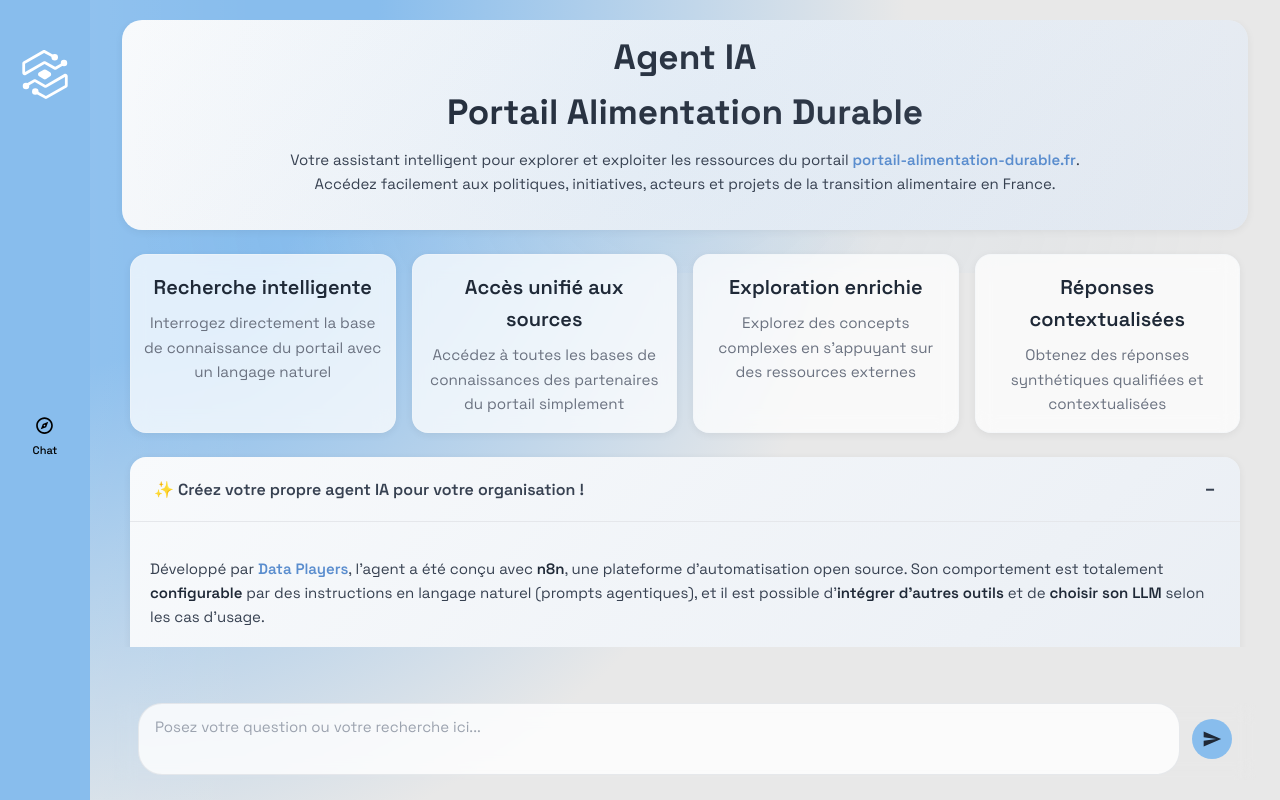
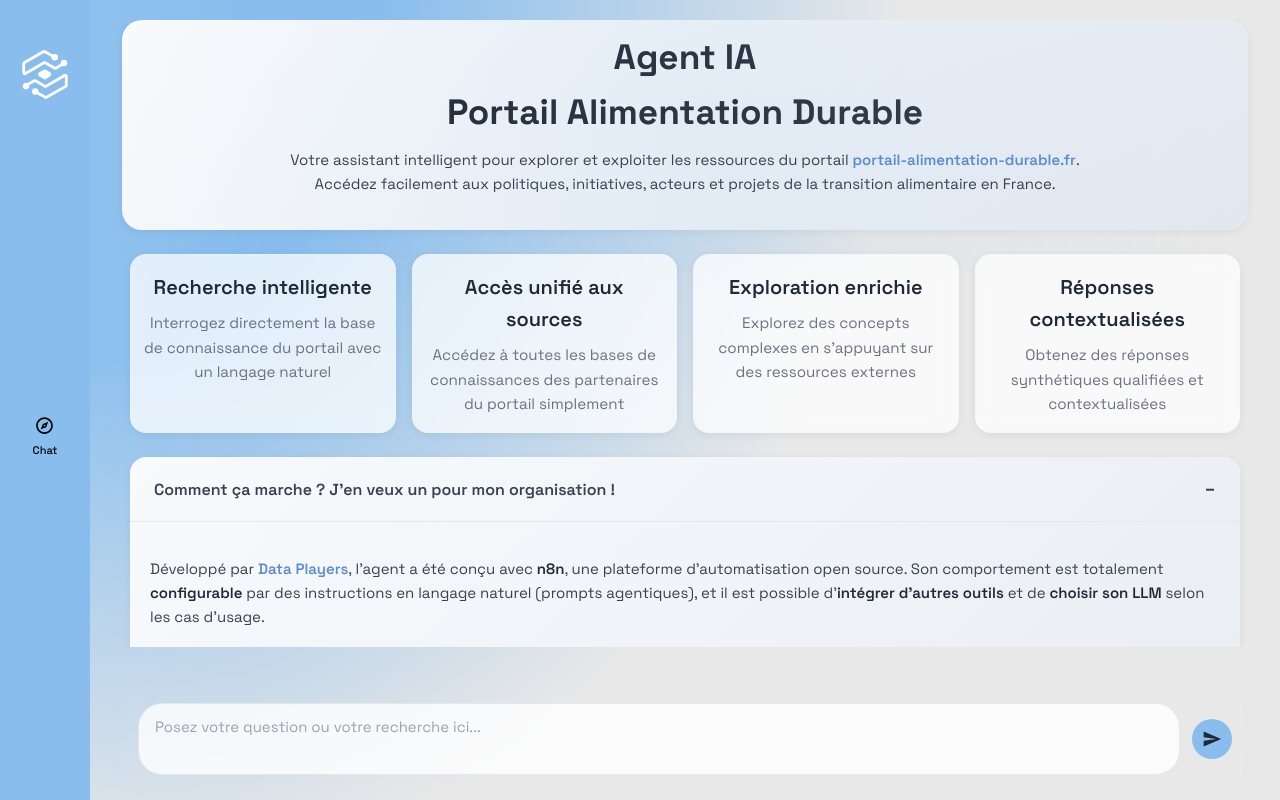
Before and after one commit to data-players/Portail-AD-Front-Agent, a React (Create React App) app in the folder frontend/: page /#/chat in a window 1280 px wide. Built offline with nearby package versions, Linux system fonts and the light colour scheme.

Commit message:
refactor: update accordion titles and comment out invitation section in IntroMessage

```diff
--- a/frontend/src/components/IntroMessage.js
+++ b/frontend/src/components/IntroMessage.js
@@ -49,8 +49,8 @@
 
   // Titre de l'accordéon - varie selon le mode
   const accordionTitle = isMarketingMode
-    ? '✨ Créez votre propre agent IA pour votre organisation !'
-    : '✨ Comment ça marche ? J\'en veux un pour mon organisation !';
+    ? 'Comment ça marche ? J\'en veux un pour mon organisation !'
+    : 'Comment ça marche ?';
 
   return (
     <div className="intro-message">
@@ -129,7 +129,7 @@
         </div>
 
         {/* Invitation Section */}
-        <div className="invite-section">
+        {/* <div className="invite-section">
           <div className="invite-content">
             <div className="invite-icon">💬</div>
             <div
@@ -137,7 +137,7 @@
               dangerouslySetInnerHTML={{ __html: marked(inviteText) }}
             />
           </div>
-        </div>
+        </div> */}
       </div>
     </div>
   );
```
